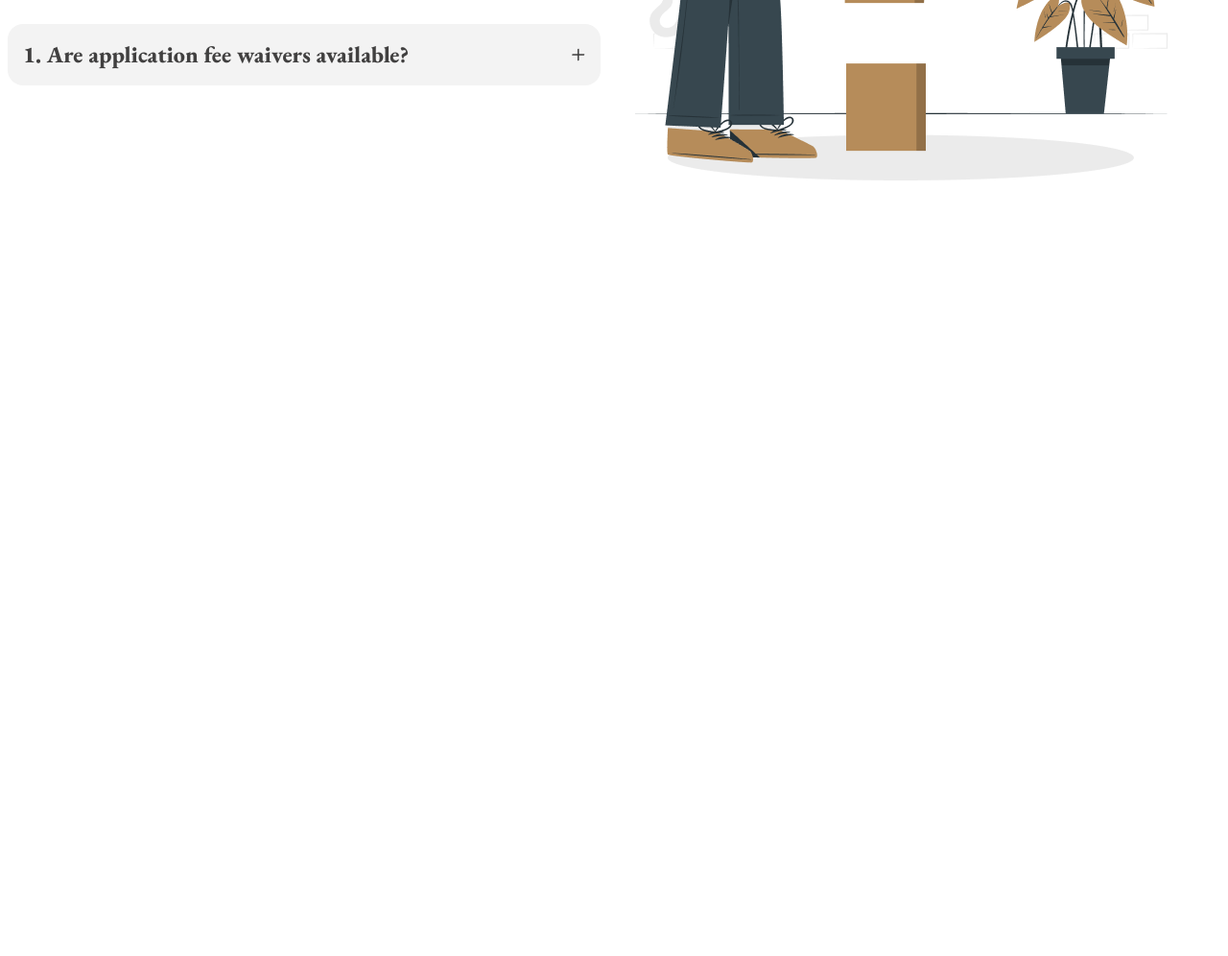
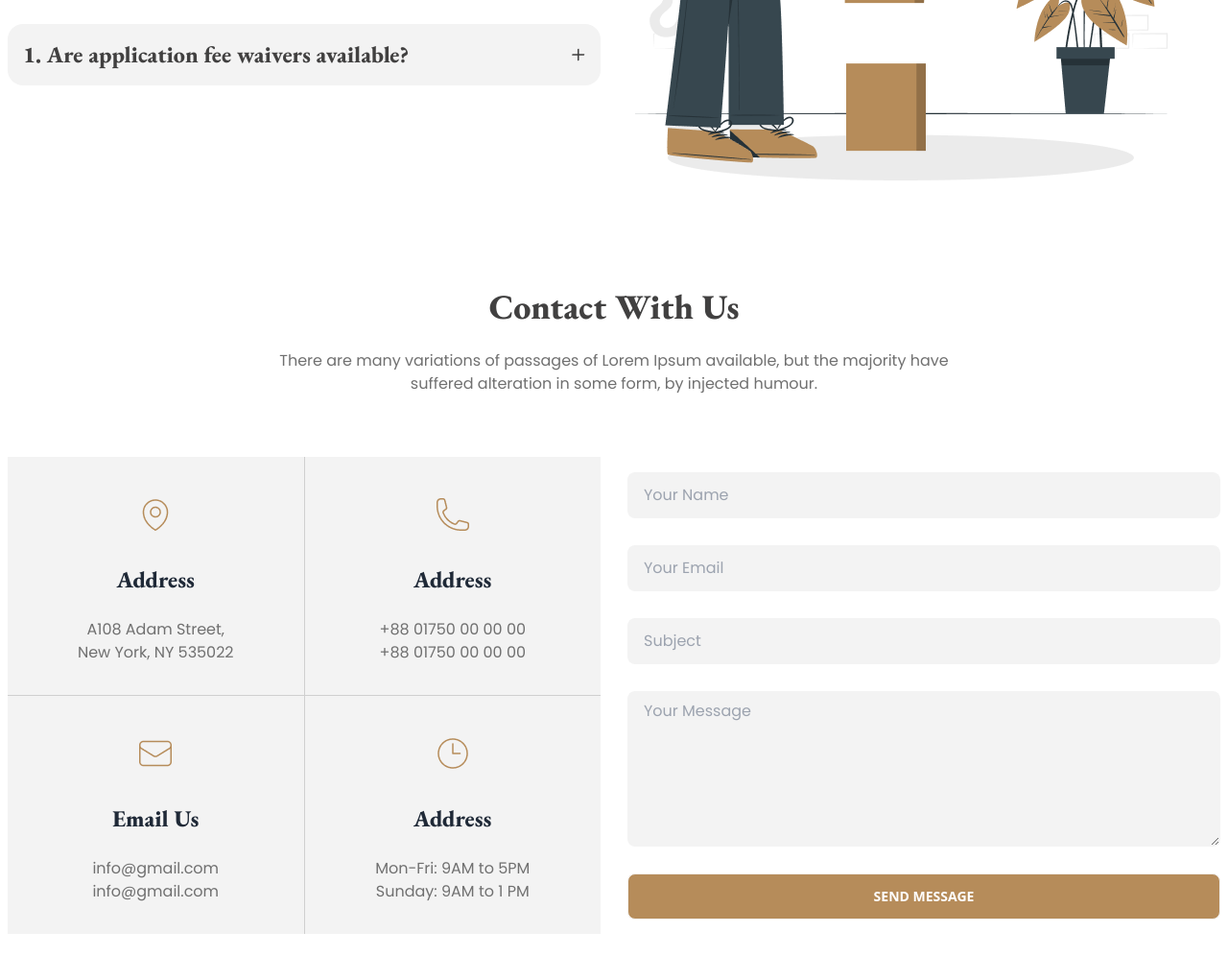
Before and after one commit to Mehedy-Tanvir/legal-solution, a plain HTML site: page index.html in a window 1280 px wide. Shown: the part 3425-4421 px from the top of the page at 96% size. Before the commit the page ends 3725 px from the top, so only its background shows below. Drawn offline with nearby package versions, Linux system fonts and the light colour scheme.

Commit message:
contact section added

```diff
--- a/index.html
+++ b/index.html
@@ -612,6 +612,130 @@
         </div>
       </section>
       <!-- faq section ends -->
+      <!-- contact section starts -->
+      <section class="max-w-screen-xl px-2 mx-auto pb-28">
+        <div>
+          <h1
+            class="text-4xl font-extrabold text-center font-eb-garamond text-[#414040] mb-6"
+          >
+            Contact With Us
+          </h1>
+          <p
+            class="text-[#707070] font-poppins text-base font-normal text-center max-w-[714px] mx-auto mb-16"
+          >
+            There are many variations of passages of Lorem Ipsum available, but
+            the majority have suffered alteration in some form, by injected
+            humour.
+          </p>
+        </div>
+        <div class="flex flex-col md:flex-row lg:flex-row gap-7">
+          <div
+            class="grid flex-1 grid-cols-1 md:grid-cols-2 lg:grid-cols-2 gap-px bg-[#CFCFCF]"
+          >
+            <!-- card-1 -->
+            <div
+              class="bg-[#F3F3F3] hover:bg-gradient-to-b from-[#F3F3F3] to-[#F3F3F3] rounded-none card"
+            >
+              <figure class="px-10 pt-10">
+                <img
+                  src="./images/location.png"
+                  alt="Shoes"
+                  class="rounded-xl"
+                />
+              </figure>
+              <div class="items-center space-y-4 text-center card-body">
+                <h2
+                  class="card-title color-[#414040] font-eb-garamond text-2xl font-extrabold"
+                >
+                  Address
+                </h2>
+                <p class="text-[#707070] font-poppins text-base">
+                  A108 Adam Street, <br />New York, NY 535022
+                </p>
+              </div>
+            </div>
+            <!-- card-2 -->
+            <div
+              class="bg-[#F3F3F3] hover:bg-gradient-to-b from-[#F3F3F3] to-[#F3F3F3] rounded-none card"
+            >
+              <figure class="px-10 pt-10">
+                <img src="./images/call.png" alt="Shoes" class="rounded-xl" />
+              </figure>
+              <div class="items-center space-y-4 text-center card-body">
+                <h2
+                  class="card-title color-[#414040] font-eb-garamond text-2xl font-extrabold"
+                >
+                  Address
+                </h2>
+                <p class="text-[#707070] font-poppins text-base">
+                  +88 01750 00 00 00 <br />+88 01750 00 00 00
+                </p>
+              </div>
+            </div>
+            <!-- card-3 -->
+            <div
+              class="bg-[#F3F3F3] hover:bg-gradient-to-b from-[#F3F3F3] to-[#F3F3F3] rounded-none card"
+            >
+              <figure class="px-10 pt-10">
+                <img src="./images/email.png" alt="Shoes" class="rounded-xl" />
+              </figure>
+              <div class="items-center space-y-4 text-center card-body">
+                <h2
+                  class="card-title color-[#414040] font-eb-garamond text-2xl font-extrabold"
+                >
+                  Email Us
+                </h2>
+                <p class="text-[#707070] font-poppins text-base">
+                  info@gmail.com <br />info@gmail.com
+                </p>
+              </div>
+            </div>
+            <!-- card-4 -->
+            <div
+              class="bg-[#F3F3F3] hover:bg-gradient-to-b from-[#F3F3F3] to-[#F3F3F3] rounded-none card"
+            >
+              <figure class="px-10 pt-10">
+                <img src="./images/time.png" alt="Shoes" class="rounded-xl" />
+              </figure>
+              <div class="items-center space-y-4 text-center card-body">
+                <h2
+                  class="card-title color-[#414040] font-eb-garamond text-2xl font-extrabold"
+                >
+                  Address
+                </h2>
+                <p class="text-[#707070] font-poppins text-base">
+                  Mon-Fri: 9AM to 5PM <br />Sunday: 9AM to 1 PM
+                </p>
+              </div>
+            </div>
+          </div>
+          <div class="flex flex-col items-center justify-center flex-1 gap-7">
+            <input
+              type="text"
+              placeholder="Your Name"
+              class="w-full input bg-[#F3F3F3] text-[#707070] font-normal font-poppins text-base"
+            />
+            <input
+              type="email"
+              placeholder="Your Email"
+              class="w-full input bg-[#F3F3F3] text-[#707070] font-normal font-poppins text-base"
+            />
+            <input
+              type="text"
+              placeholder="Subject"
+              class="w-full input bg-[#F3F3F3] text-[#707070] font-normal font-poppins text-base"
+            />
+            <textarea
+              class="textarea bg-[#F3F3F3] text-[#707070] font-normal font-poppins text-base w-full h-[162px]"
+              placeholder="Your Message"
+            ></textarea>
+            <button class="btn bg-[#B68C5A] text-white w-full">
+              Send Message
+            </button>
+          </div>
+        </div>
+      </section>
+      <!-- contact section ends -->
     </main>
     <footer></footer>
   </body>
```
